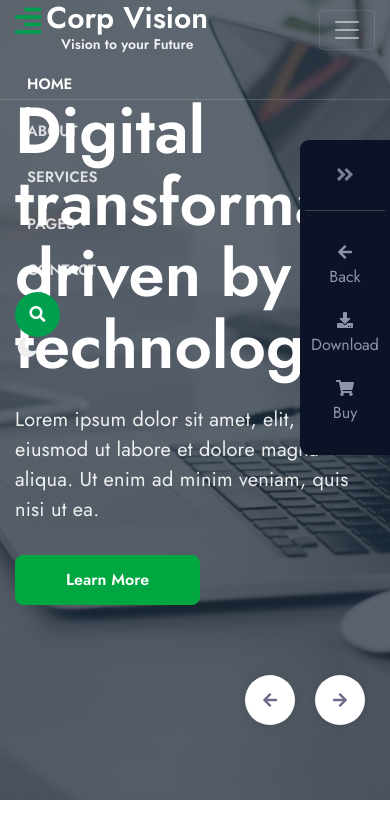
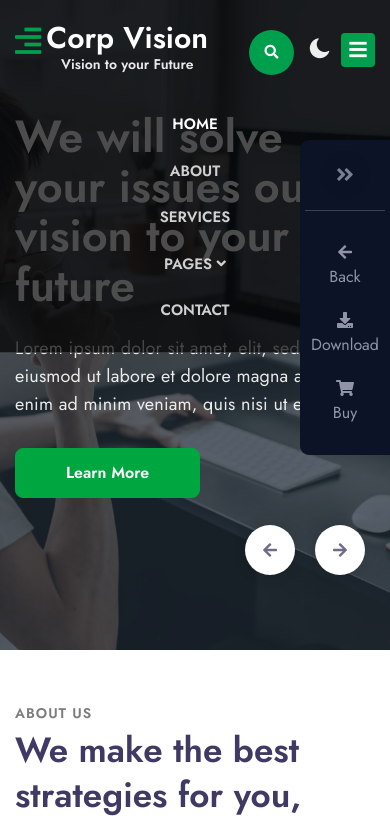
Before and after one commit to annguyen137-org/Corpvision, a plain HTML site: page index.html in a window 390 px wide. Both pictures are taken after a click on the button 347 px from the left and 49 px from the top of the page. Shown: the top 823 px of the page. Drawn offline with nearby package versions, Linux system fonts and the light colour scheme.

Commit message:
Update source, no animation

```diff
--- a/css/style.css
+++ b/css/style.css
@@ -67,7 +67,7 @@ a:hover {
 	border-color: #00732c;
 }
 
-.nav-fixed {
+header.nav-fixed {
 	padding: 0;
 	background-color: var(--bg-color);
 	height: 80px;
@@ -75,11 +75,35 @@ a:hover {
 	box-shadow: 0 3px 6px 0 rgb(0, 0, 0, 0.5);
 }
 
+header.nav-fixed .navbar-expand-lg .navbar-brand {
+	color: var(--heading-color);
+}
+
+.nav-fixed .navbar-expand-lg .navbar-nav .nav-link {
+	color: var(--heading-color) !important;
+	opacity: 0.7;
+}
+
+.nav-fixed .navbar-expand-lg .navbar-nav li.nav-item.active .nav-link {
+	color: var(--primary-color) !important;
+	opacity: 0.9;
+}
+
+.nav-fixed .navbar-expand-lg .mode-switch i {
+	color: var(--heading-color) !important;
+	opacity: 0.9;
+}
+
 .bg1 {
 	background: url(../img/b1.jpg);
 	background-size: cover;
 	background-repeat: no-repeat, no-repeat, no-repeat;
 	background-position: top;
+}
+
+.noscroll {
+	min-height: 100vh;
+	overflow: hidden;
 }
 
 .bg2 {
@@ -189,6 +213,10 @@ a:hover {
 	top: 0;
 	right: 0;
 	left: 0;
+}
+
+.header.active {
+	background: rgba(0, 0, 0, 0.7);
 }
 
 .header .navbar {
@@ -302,6 +330,10 @@ a:hover {
 	text-transform: uppercase;
 }
 /* end submenu dropdown */
+
+.navbar-dark .navbar-toggler-icon {
+	background-image: none;
+}
 
 /* Search form */
 .header__search .icon-close {
@@ -562,3 +594,103 @@ body.search-active .header__search .search__container .btn-material i {
 .about .about__media .radius-image {
 	border-radius: var(--border-radius);
 }
+
+@media screen and (max-width: 991.9px) {
+	header.header {
+		height: auto;
+		padding: 20px 0;
+	}
+
+	.navbar-dark .navbar-toggler-icon {
+		background-image: none;
+		padding: 0;
+		width: 34px;
+		height: 34px;
+		display: inline-block;
+		background: var(--primary-color);
+		border-radius: 4px;
+		text-align: center;
+	}
+
+	.navbar-toggler-icon.fa {
+		line-height: 34px;
+	}
+
+	.navbar-dark .navbar-toggler {
+		color: #fff;
+		border: none;
+	}
+
+	.navbar-toggler {
+		padding: 0rem 0rem !important;
+	}
+
+	.header__search {
+		position: absolute;
+		right: 65px;
+		top: 10px;
+	}
+
+	.mobile-position {
+		position: absolute;
+		right: 44px;
+		top: 18px;
+	}
+
+	.search__container .btn-material {
+		line-height: 40px;
+		text-align: center;
+		width: 40px;
+		height: 40px;
+		font-size: 14px;
+	}
+
+	.navbar-collapse {
+		max-height: calc(100vh - 80px);
+		overflow-y: scroll;
+	}
+
+	.navbar-nav {
+		float: left;
+		text-align: center;
+		width: 100%;
+		padding: 20px 0 0px;
+	}
+
+	.navbar-expand-lg .navbar-nav .nav-item {
+		padding: 0;
+	}
+
+	.navbar-expand-lg .navbar-nav .nav-link {
+		display: inline-block;
+		padding: 6px 0;
+		text-align: center;
+	}
+
+	.slick-initialized .slider__item {
+		min-height: 700px;
+	}
+
+	.carousel__slider .slider__item .slider__content h1 {
+		font-size: 50px;
+	}
+}
+
+@media screen and (max-width: 768px) {
+	.slick-initialized .slider__item {
+		min-height: 650px;
+		padding-bottom: 40px;
+	}
+
+	.carousel__slider .slider__item .slider__content h1 {
+		font-size: 45px;
+	}
+
+	.carousel__slider .slider__item .slider__content p {
+		font-size: 18px;
+		line-height: 28px;
+	}
+}
+
+@media screen and (max-width: 415px) {
+}
--- a/index.html
+++ b/index.html
@@ -90,7 +90,7 @@
 		</div>
 
 		<!-- START: HEADER SECTION -->
-		<header class="header">
+		<header id="site-header" class="header">
 			<div class="container">
 				<nav class="navbar navbar-expand-lg bg-transparent navbar-dark">
 					<!-- Brand -->
@@ -103,12 +103,16 @@
 
 					<!-- Toggler/collapsible Button -->
 					<button
+						id="btnTogglerIcon"
 						class="navbar-toggler"
 						type="button"
 						data-toggle="collapse"
 						data-target="#collapsibleNavbar"
 					>
-						<span class="navbar-toggler-icon"></span>
+						<span class="navbar-toggler-icon fa icon-expand fa-bars"></span>
+						<span
+							class="navbar-toggler-icon fa icon-close fa-times d-none"
+						></span>
 					</button>
 
 					<!-- Navbar links -->
@@ -363,11 +367,19 @@
 				slidesToShow: 1,
 				slidesToScroll: 1,
 				autoplay: true,
+				responsive: [
+					{
+						breakpoint: 768,
+						settings: {
+							autoplay: false,
+						},
+					},
+				],
 			});
 		</script>
 
 		<!-- Header on scroll -->
-		<!-- <script>
+		<script>
 			$(function () {
 				$(window).on("scroll", function () {
 					if ($(window).scrollTop() > 50) {
@@ -377,6 +389,6 @@
 					}
 				});
 			});
-		</script> -->
+		</script>
 	</body>
 </html>
--- a/js/main.js
+++ b/js/main.js
@@ -1,44 +1,55 @@
 // Toggle icon show/hide sidebar
-document.getElementById('toggle-right-sidebar').onclick = function() {
-   $("#toggle-right-sidebar i").toggleClass("fa-angle-double-left fa-angle-double-right");
+document.getElementById("toggle-right-sidebar").onclick = function () {
+	$("#toggle-right-sidebar i").toggleClass(
+		"fa-angle-double-left fa-angle-double-right"
+	);
 	// Show/hide sidebar on click
-   $('#right-sidebar').toggleClass('hide-sidebar')
-}
+	$("#right-sidebar").toggleClass("hide-sidebar");
+};
 
 // Add class "search-active" when search btn clicked
-document.getElementById('icon-search').onclick = function() {
+document.getElementById("icon-search").onclick = function () {
 	$("body").addClass("search-active");
-}
+};
 // Remove class "search-active" when close btn clicked
-document.getElementById('icon-close').onclick = function() {
+document.getElementById("icon-close").onclick = function () {
 	$("body").removeClass("search-active");
-}
+};
 
 // Dark/light mode
-const toggleSwitch = document.querySelector('.theme-switch input[type="checkbox"]');
-const currentTheme = localStorage.getItem('theme');
+const toggleSwitch = document.querySelector(
+	'.theme-switch input[type="checkbox"]'
+);
+const currentTheme = localStorage.getItem("theme");
 
 if (currentTheme) {
-    document.documentElement.setAttribute('data-theme', currentTheme);
+	document.documentElement.setAttribute("data-theme", currentTheme);
 
-    if (currentTheme === 'dark') {
+	if (currentTheme === "dark") {
 		toggleSwitch.checked = true;
 	}
 }
-
 function switchTheme(e) {
 	if (e.target.checked) {
-        document.documentElement.setAttribute('data-theme', 'dark');
-        localStorage.setItem('theme', 'dark');
-    }
-    else {        document.documentElement.setAttribute('data-theme', 'light');
-          localStorage.setItem('theme', 'light');
+		document.documentElement.setAttribute("data-theme", "dark");
+		localStorage.setItem("theme", "dark");
+	} else {
+		document.documentElement.setAttribute("data-theme", "light");
+		localStorage.setItem("theme", "light");
 	}
 }
-
-toggleSwitch.addEventListener('change', switchTheme, false);
+toggleSwitch.addEventListener("change", switchTheme, false);
 
 // Toggle "display: none" for dark/light mode icon
-document.getElementById('mode-switch').onclick = function() {
+document.getElementById("mode-switch").onclick = function () {
 	$("#mode-switch i").toggleClass("d-none");
-}
+};
+
+document.getElementById("btnTogglerIcon").onclick = function () {
+	$("#btnTogglerIcon span").toggleClass("d-none");
+};
+
+document.getElementById("btnTogglerIcon").onclick = function () {
+	$("#site-header").toggleClass("active");
+	$("body").toggleClass("noscroll");
+};
```
Lines whose indentation alone changed are shown as unchanged.
